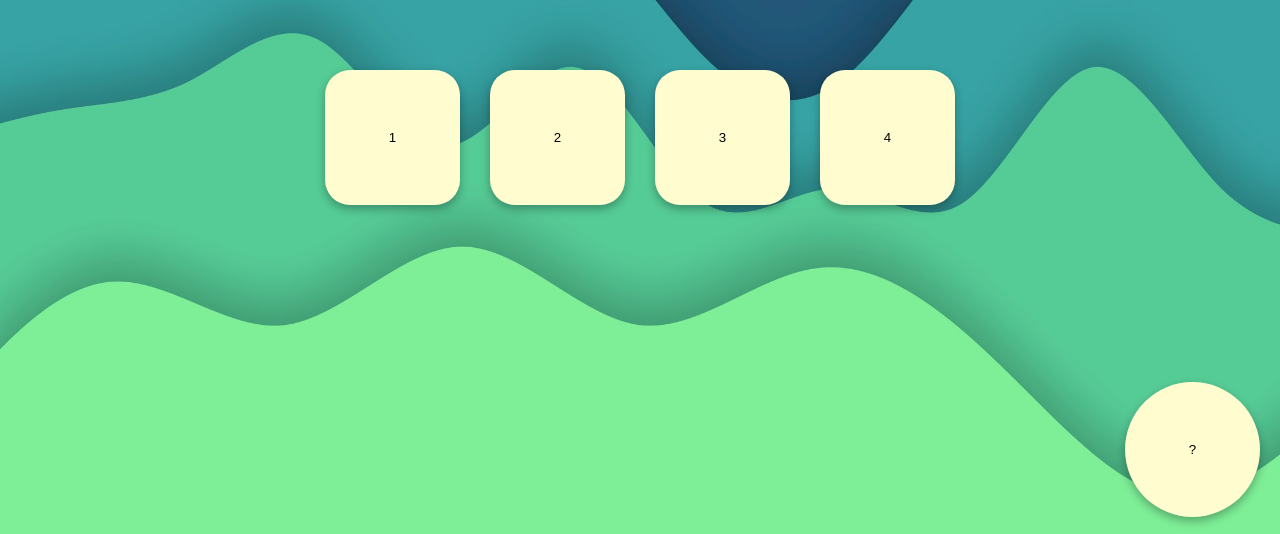
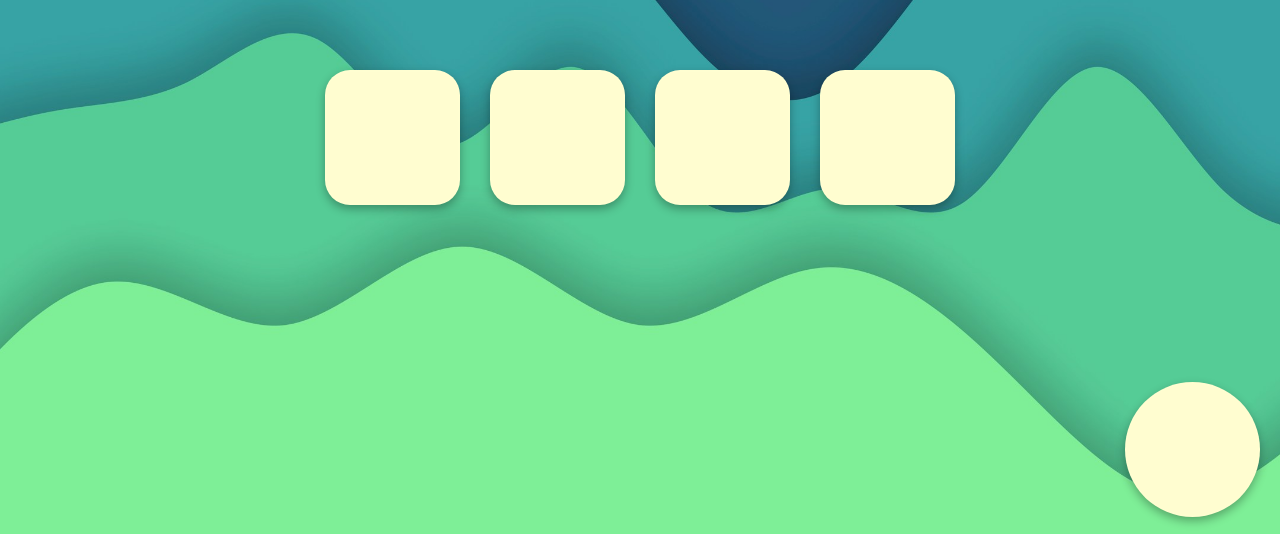
Before and after one commit to Aron1306/TCU-501-Electronics_Store_Educational_Game, a Next.js app in the folder game/: page / in a window 1280 px wide. Shown: the part 263-797 px from the top of the page. Built offline with nearby package versions, Linux system fonts and the light colour scheme.

Commit message:
refactor button style to make it more reusable

```diff
--- a/game/src/app/page.js
+++ b/game/src/app/page.js
@@ -5,12 +5,12 @@ export default function Home() {
   return (
     <div className={styles.page}>
       <div className={styles.level_button_array}>
-        <button className={styles.level_button}>1</button>
-        <button className={styles.level_button}>2</button>
-        <button className={styles.level_button}>3</button>
-        <button className={styles.level_button}>4</button>
-        <button className={styles.help_button}>?</button>
+        <button className={`${styles.button} ${styles.button_level}`}></button>
+        <button className={`${styles.button} ${styles.button_level}`}></button>
+        <button className={`${styles.button} ${styles.button_level}`}></button>
+        <button className={`${styles.button} ${styles.button_level}`}></button>
       </div>
+      <button className={`${styles.button} ${styles.button_help}`}></button>
     </div>
   );
 }
--- a/game/src/app/page.module.css
+++ b/game/src/app/page.module.css
@@ -14,27 +14,26 @@
   position: relative;
 }
 
-.level_button {
+.button {
   background-color: #fffdd0;
+  box-shadow: 0px 4px 10px rgba(0,0,0,0.3);
+  border: 2px solid #fffdd033;
+  box-sizing: border-box;
+}
+
+.button_level {
   border-radius: 25px;
-  box-shadow: 0px 4px 10px rgba(0,0,0,0.3);
   width: 135px;
   height: 135px;
-  box-sizing: border-box;
-  border: 2px solid #fffdd033;
 }
 
-.help_button {
-  background-color: #fffdd0;
+.button_help {
   border-radius: 100px;
-  box-shadow: 0px 4px 10px rgba(0,0,0,0.3);
   width: 135px;
   height: 135px;
-  box-sizing: border-box;
-  border: 2px solid #fffdd033;
-  position: absolute;
   bottom: 20px;
   right: 20px;
+  position: absolute;
 }
 
 .level_button_array {
```
